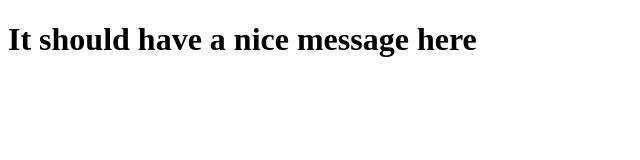
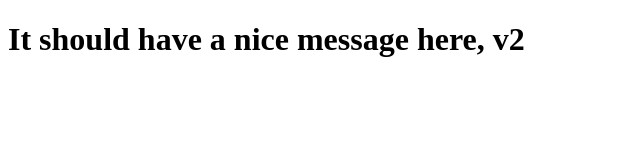
Before and after one commit to brunogabrielpk/curso-dev-test, a Next.js app: page / in a window 1280 px wide. Shown: the top 160 px of the page, without its empty margins (0-640 px from the left). Built offline with nearby package versions, Linux system fonts and the light colour scheme.

Commit message:
fix, v2 of index.js

```diff
--- a/pages/index.js
+++ b/pages/index.js
@@ -1,6 +1,5 @@
 function Home() {
-    return <h1>It should have a nice message here</h1>;
-    return <h1>v2</h1>;
+    return <h1>It should have a nice message here, v2</h1>;
 }
 
 export default Home;
```
